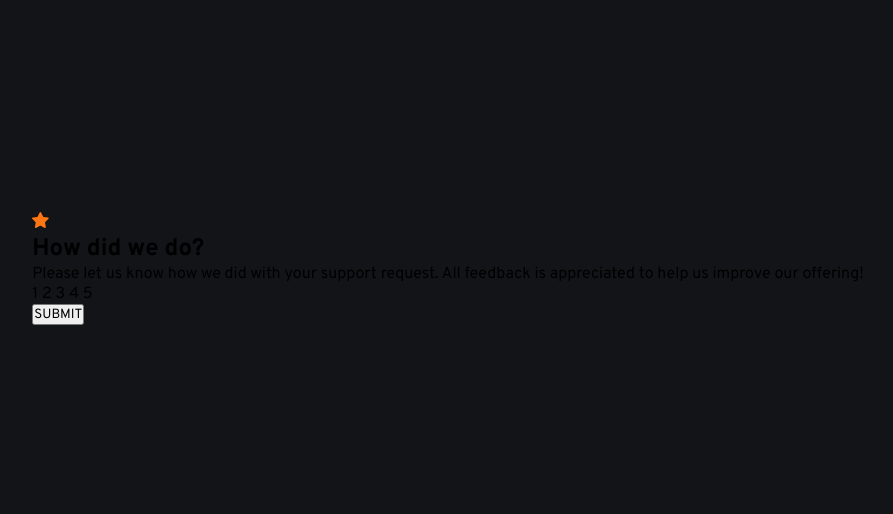
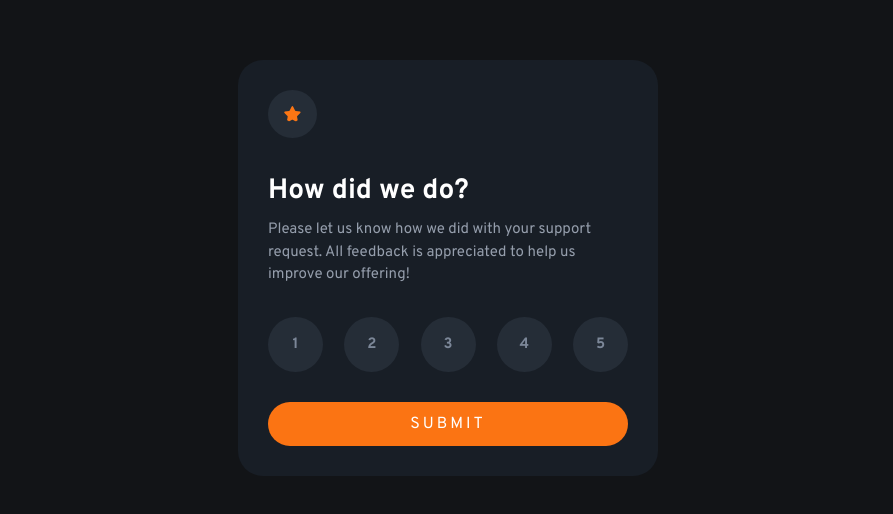
Before and after one commit to Linen220/frontend-mentor-challenges, a plain HTML site: page interactive-rating-component/index.html in a window 1280 px wide. Shown: the part 132-646 px from the top of the page, without its empty margins (192-1085 px from the left). Drawn offline with Linux system fonts and the light colour scheme.

Commit message:
UPDATE: style.css

```diff
--- a/interactive-rating-component/style.css
+++ b/interactive-rating-component/style.css
@@ -1,10 +1,12 @@
 :root {
     --bg-color: hsl(216, 12%, 8%);
     --primary-color: hsl(25, 97%, 53%);
+    --section-main: hsl(214, 23%, 12%);
+
     --white: hsl(0, 0%, 100%);
     --light-grey: hsl(217, 12%, 63%);
     --medium-grey: hsl(216, 12%, 54%);
-    --dark-blue: hsl(213, 19%, 18%);
+    --dark-blue: hsl(213, 20%, 18%);
 }
 
 * {
@@ -14,6 +16,10 @@
     font-family: 'Overpass', sans-serif;
 }
 
+p, span {
+    font-size: 15px;
+}
+
 body {
     min-height: 100vh;
     background-color: var(--bg-color);
@@ -21,3 +27,83 @@ body {
     justify-content: center;
     align-items: center;
 }
+
+.rating-app {
+    max-width: 420px;
+    background-color: var(--section-main);
+    padding: 30px;
+    border-radius: 25px;
+}
+
+.star {
+    display: block;
+    background-color: var(--dark-blue);
+    padding: 16px;
+    border-radius: 50%;
+    margin-bottom: 35px;
+}
+
+.title {
+    color: var(--white);
+    margin-bottom: 10px;
+    font-size: 1.75rem;
+}
+
+.text {
+    color: var(--light-grey);
+    margin-bottom: 30px;
+    font-weight: 400;
+    line-height: 1.5;
+}
+
+.rating {
+    display: flex;
+    justify-content: space-between;
+    margin-bottom: 30px;
+}
+
+.number {
+    align-items: center;
+    background-color: var(--dark-blue);
+    border-radius: 50%;
+    color: var(--medium-grey);
+    cursor:pointer;
+    display: flex;
+    font-weight: 700;
+    height: 55px;
+    justify-content: center;
+    padding: 16px;
+    transition: all .5s ease;
+    width: 55px;
+}
+
+.number:hover {
+    background-color: var(--medium-grey);
+    color: var(--white);
+}
+
+.btn-submit {
+    background-color: var(--primary-color);
+    border: none;
+    border-radius: 25px;
+    color: var(--white);
+    cursor: pointer;
+    font-size: 1rem;
+    font-weight: 400;
+    letter-spacing: 3px;
+    outline: none;
+    padding-block: 12px;
+    text-transform: uppercase;
+    width: 100%;
+    transition: all .4s ease;
+}
+
+.btn-submit:hover {
+    background-color: var(--white);
+    color: var(--primary-color);
+}
+
+.checked {
+    background-color: var(--primary-color);
+    color: var(--white);
+}
```
